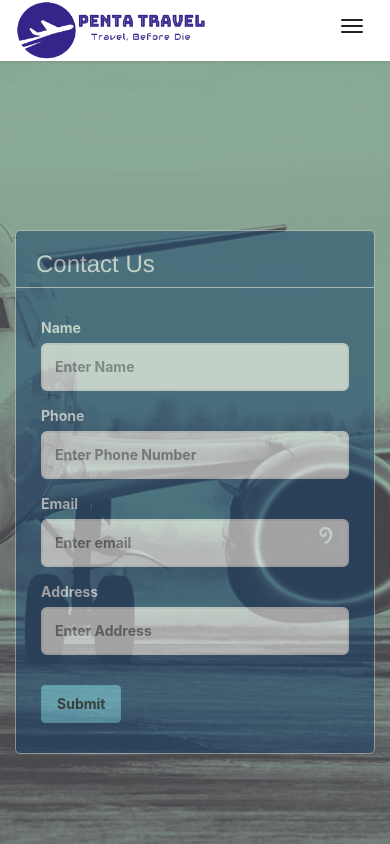
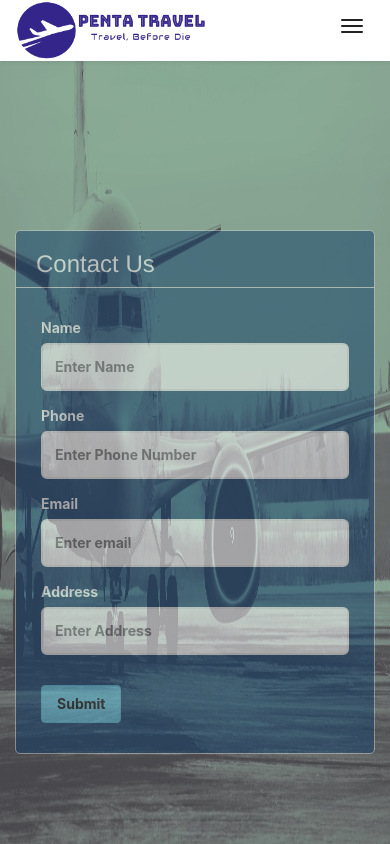
Before and after one commit to miltondatta/OTA, a React (Create React App) app in the folder client/: page /contact in a window 390 px wide. Shown: the top 844 px of the page. Built offline with nearby package versions, Linux system fonts and the light colour scheme.

Commit message:
contact image responsive

```diff
--- a/client/src/assets/css/contact.css
+++ b/client/src/assets/css/contact.css
@@ -11,9 +11,11 @@
 .contact-area {
     background-image: url('../../assets/img/contact.jpg');
     background-position: center center;
-    background-size: cover;
+    background-size: 100% 100%;
     background-repeat: no-repeat;
     color: #ffffff;
+    max-width: 100%;
+    height: auto;
 }
 
 .contact-area-container {
```
